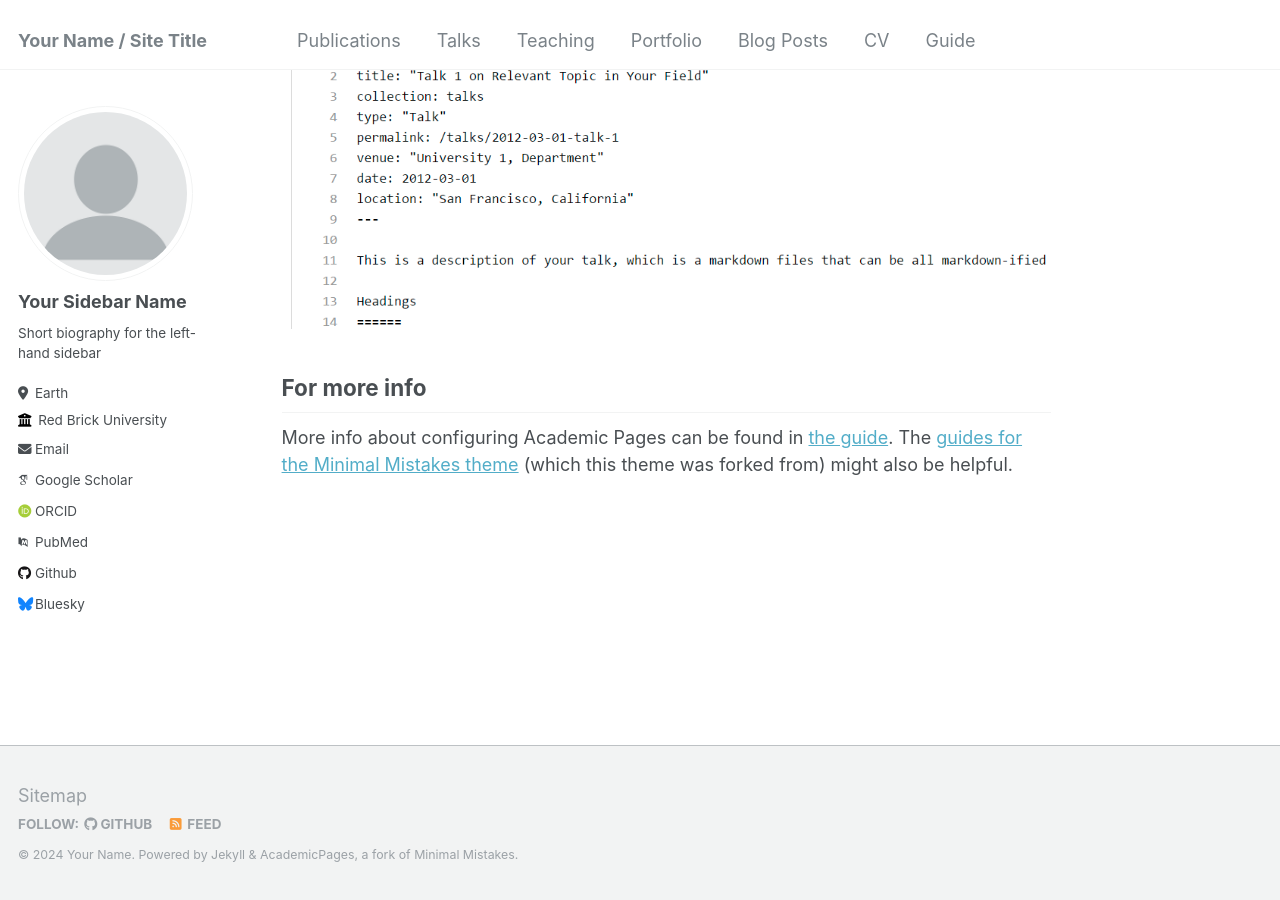
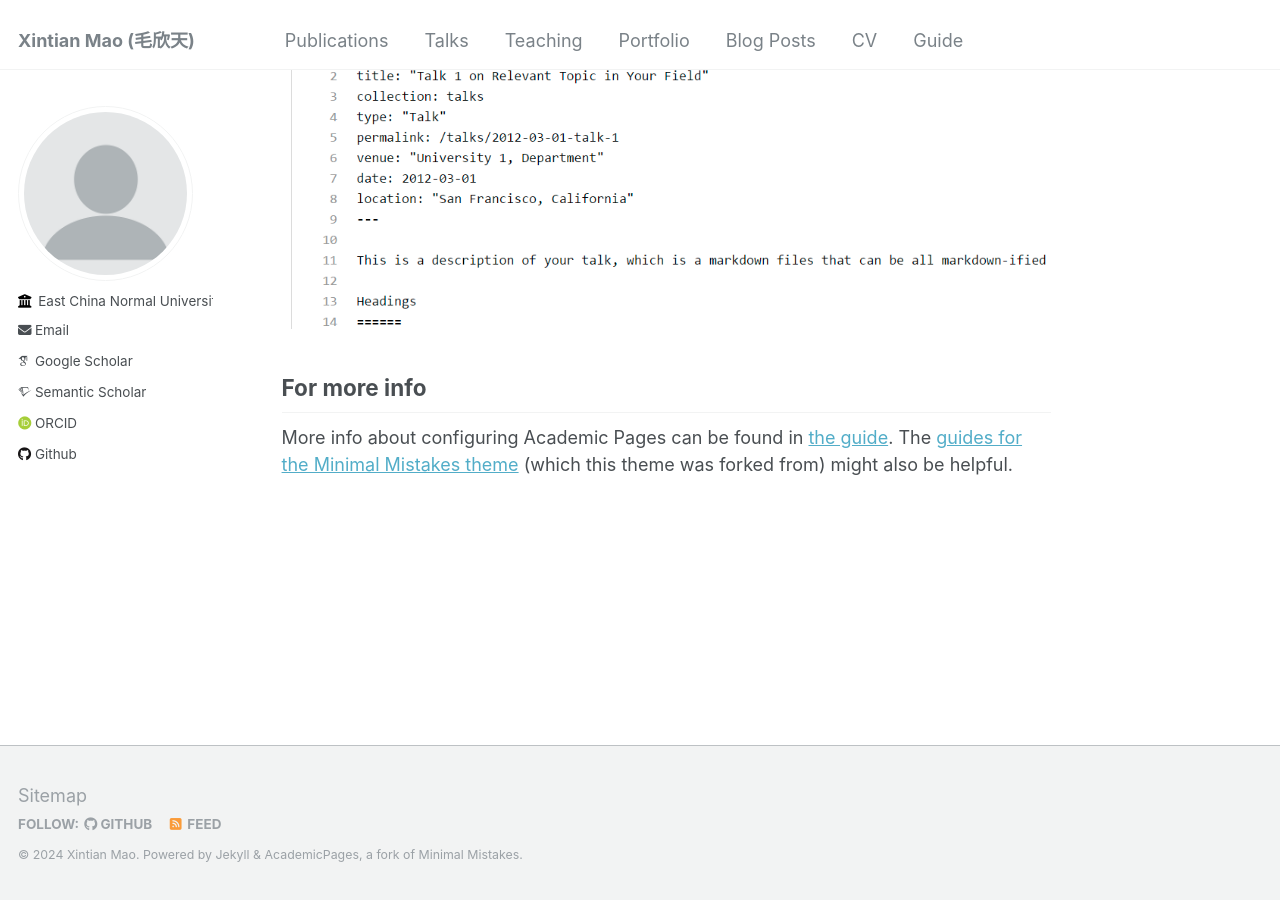
Before and after one commit to XintianMao97/XintianMao97.github.io, a Jekyll site: the page built from _pages/about.md, in a window 1280 px wide and 900 px high, scrolled down 2660 px. Built offline with Jekyll 4.4.1, drawn with Linux system fonts in a browser that asks for light colours; some web fonts are replaced.

Commit message:
Update _config.yml

```diff
--- a/_config.yml
+++ b/_config.yml
@@ -8,13 +8,13 @@
 
 # Basic Site Settings
 locale                   : "en-US"
-title                    : "Your Name / Site Title"
+title                    : "Xintian Mao (毛欣天)"
 title_separator          : "-"
-name                     : &name "Your Name"
+name                     : &name "Xintian Mao"
 description              : &description "personal description"
-url                      : https://academicpages.github.io # the base hostname & protocol for your site e.g. "https://mmistakes.github.io"
+url                      : https://invokerer.github.io # the base hostname & protocol for your site e.g. "https://mmistakes.github.io"
 baseurl                  : "" # the subpath of your site, e.g. "/blog"
-repository               : "academicpages/academicpages.github.io"
+repository               : "INVOKERer/INVOKERer.github.io"
 
 # Site Author - The following control what appear as part of the author content on the side bar.
 #               If a field is blank the icon and link will not appear, otherwise it will be shown.
@@ -22,33 +22,33 @@ repository               : "academicpages/academicpages.github.io"
 author:
   # Biographic information
   avatar           : "profile.png"
-  name             : "Your Sidebar Name"
+  name             : # "Xintian Mao"
   pronouns         : # example: "she/her"
-  bio              : "Short biography for the left-hand sidebar"
-  location         : "Earth"
-  employer         : "Red Brick University"
+  bio              : # "Short biography for the left-hand sidebar"
+  location         : # "Earth"
+  employer         : "East China Normal University"
   uri              : # URL
-  email            : "none@example.org"
+  email            : "mxt_invoker1997@163.com"
 
   # Academic websites
   arxiv            : # URL - Update with the correct link to your profile
-  googlescholar    : "https://scholar.google.com/citations?user=PS_CX0AAAAAJ"
+  googlescholar    : "https://scholar.google.cz/citations?user=eM5Ogs8AAAAJ&hl=zh-CN"
   impactstory      : # URL
-  orcid            : "http://orcid.org/yourorcidurl"
-  semantic         : # URL
-  pubmed           : "https://www.ncbi.nlm.nih.gov/pubmed/?term=john+snow"
+  orcid            : "https://orcid.org/0009-0002-3129-2723"
+  semantic         : "https://www.semanticscholar.org/author/Xintian-Mao/2150466000"
+  pubmed           : # "https://www.ncbi.nlm.nih.gov/pubmed/?term=john+snow"
   researchgate     : # URL
 
   # Repositories and software development
   bitbucket        : # Username - Update with your username on the site
   codepen          : # Username
   dribbble         : # Username
-  github           : "academicpages"
+  github           : "INVOKERer"
   kaggle           : # Username
   stackoverflow    : # User number or user number and name (i.e., use "1" or "1/jeff-atwood")
 
   # Social media
-  bluesky          : "bsky.app" # Replace this with you Bluesky username
+  bluesky          : # "bsky.app" # Replace this with you Bluesky username
   facebook         : # Username
   flickr           : # Username
   foursquare       : # Username
```
